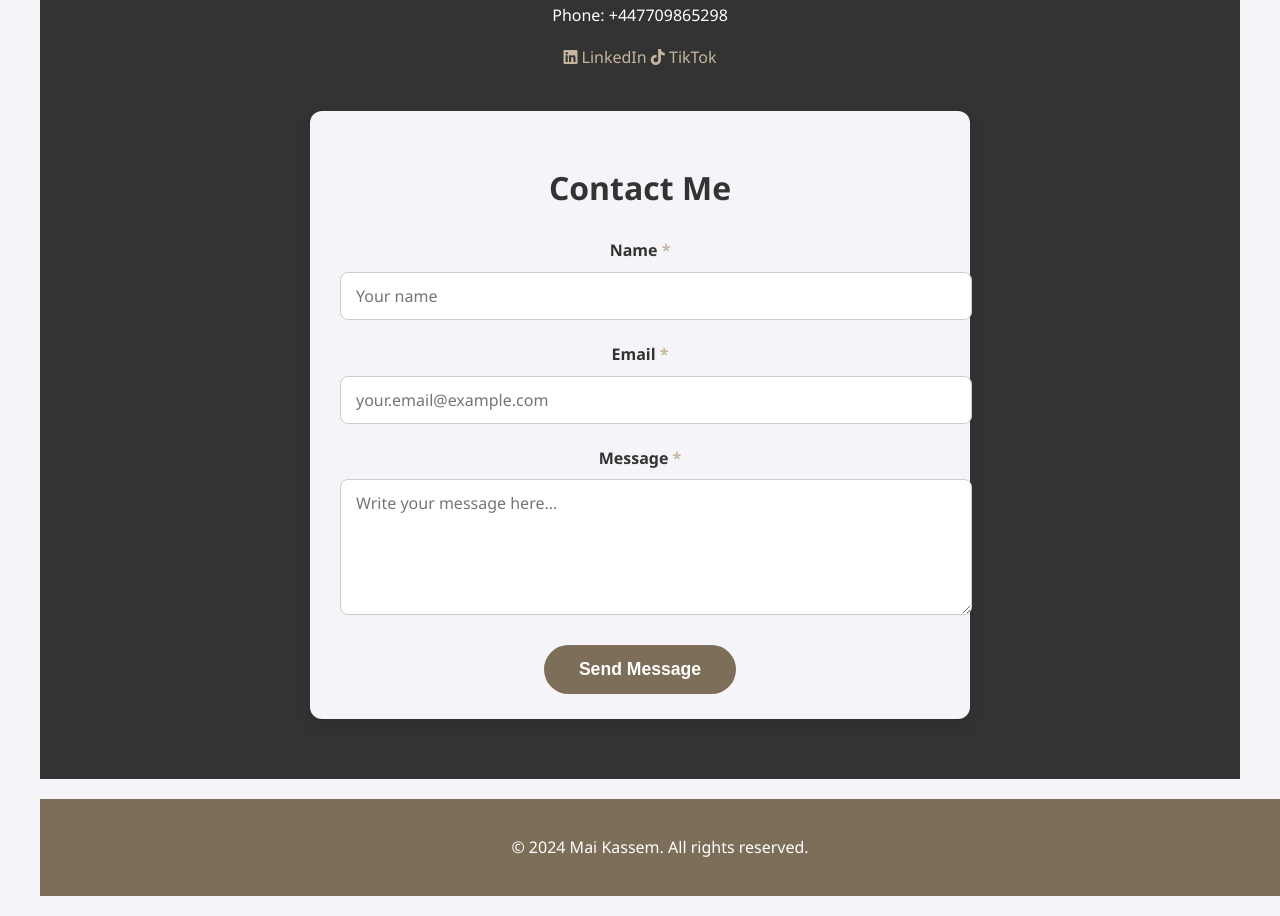
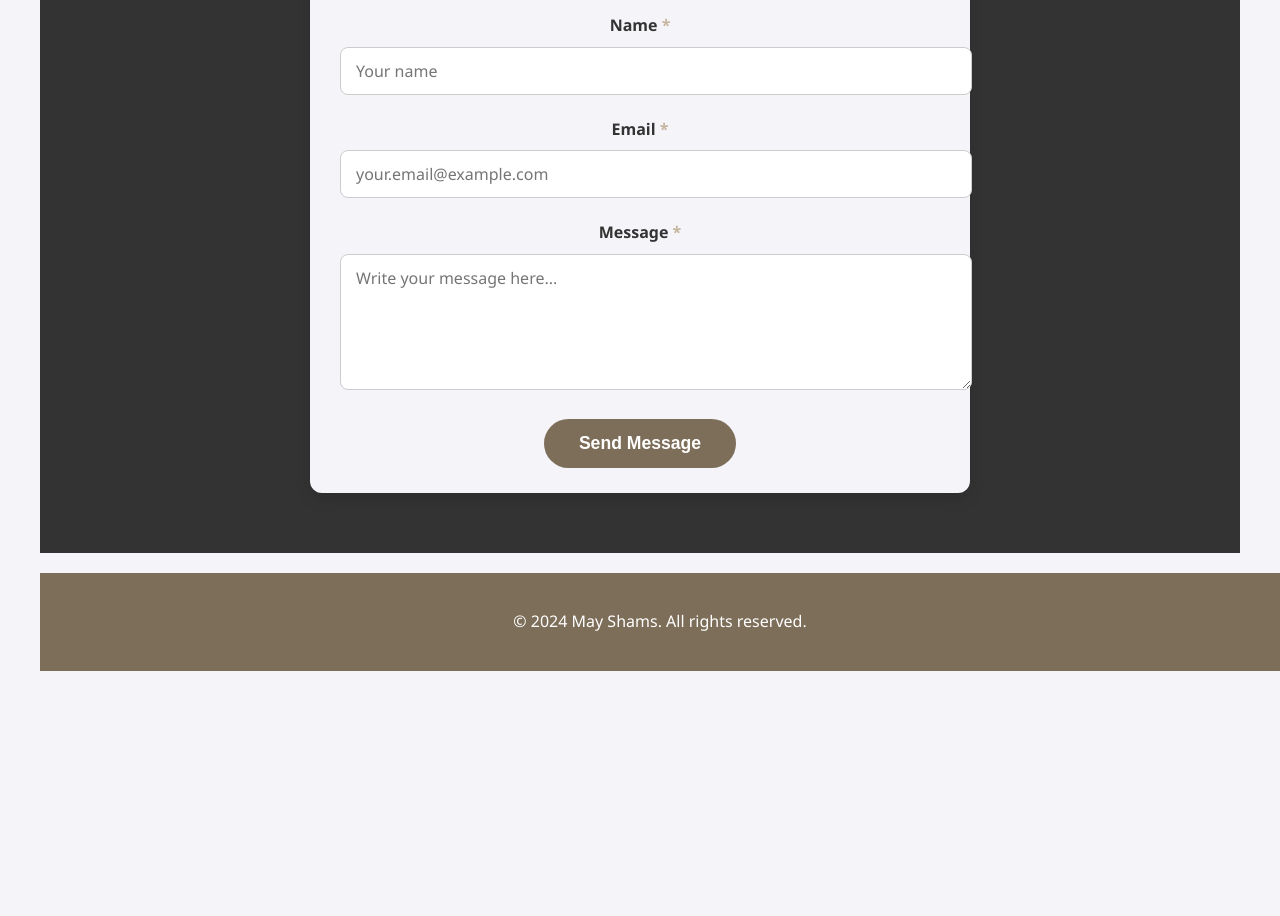
Before and after one commit to maik122/mk, a website: page index.html in a window 1280 px wide. Shown: the part 3759-4675 px from the top of the page. After the commit the page ends 4450 px from the top, so only its background shows below. Drawn offline with Linux system fonts and the light colour scheme.

Commit message:
Update index.html

```diff
--- a/index.html
+++ b/index.html
@@ -161,18 +161,20 @@
 
 
 
-
+<!--
     <section id="CV" class="container">
         <h2>CV</h2>
         <div class="center-wrapper">
             <a href="CV/cv.pdf" download class="resume-download">Download CV</a>
         </div>
     </section>
-
+-->
 <section id="contact" class="container">
     <h2>Contact Me</h2>
     <p>Email: may_shams1@hotmail.com</p>
+<!--
     <p>Phone: +447709865298</p>
+ -->
     <p>
         <a href="https://www.linkedin.com/in/mai-k-30b040192/" target="_blank"><i class="fab fa-linkedin"></i> LinkedIn</a>
         <a href="https://www.tiktok.com/@potatoindistress?is_from_webapp=1&sender_device=pc" target="_blank"><i class="fab fa-tiktok"></i> TikTok</a>
@@ -208,7 +210,7 @@ method="POST"
 
     <footer>
         <div class="container">
-            <p>&copy; 2024 Mai Kassem. All rights reserved.</p>
+            <p>&copy; 2024 May Shams. All rights reserved.</p>
         </div>
     </footer>
     <script src="js/main.js"></script>
```
